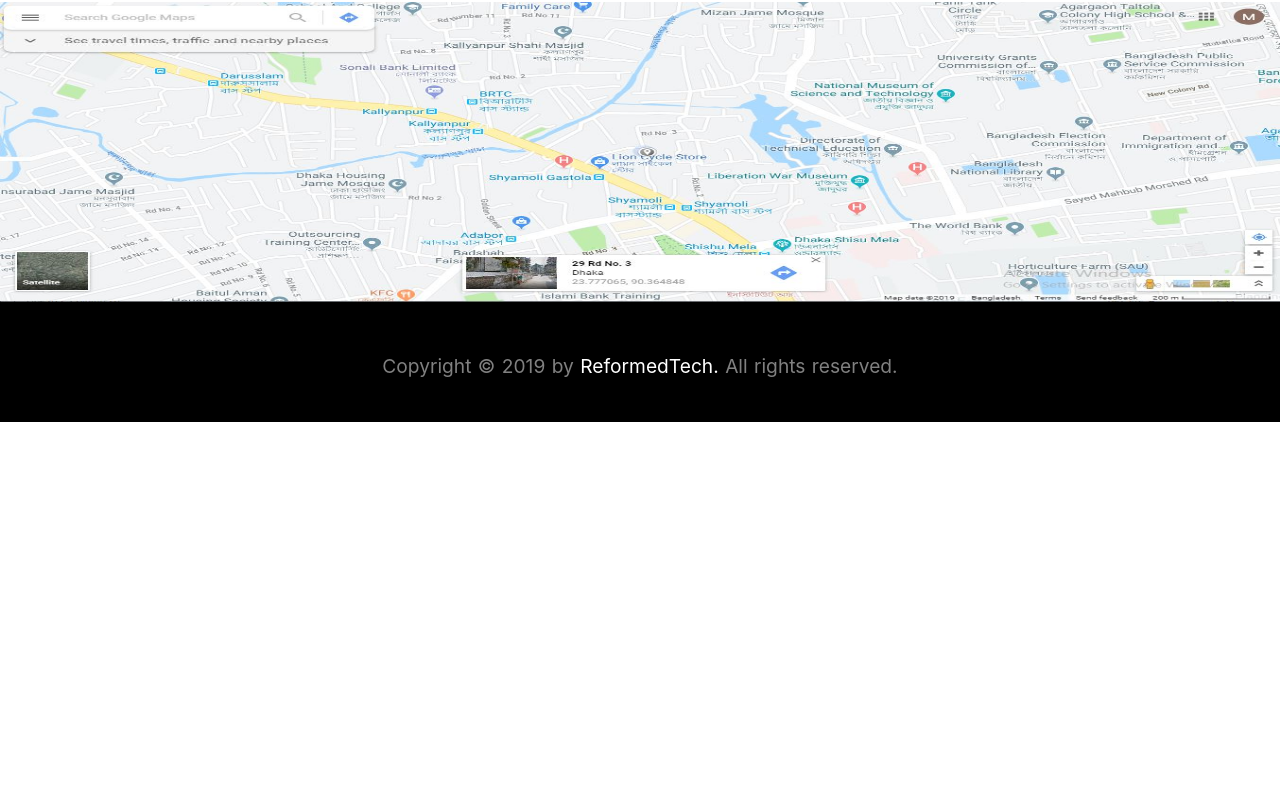
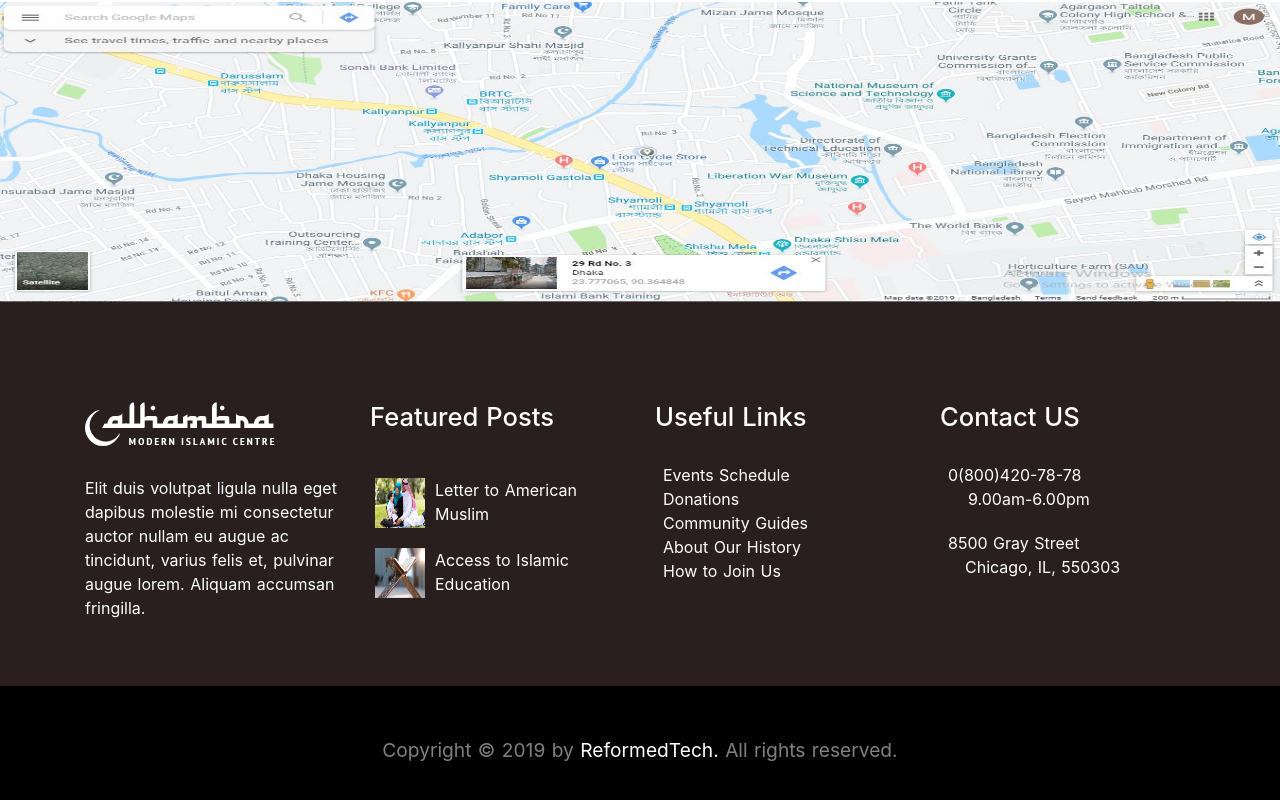
Before and after one commit to zakariarony/iccmw, a Nuxt app: page / in a window 1280 px wide. Shown: the part 2204-3004 px from the top of the page. Before the commit the page ends 2626 px from the top, so only its background shows below. Built offline with nearby package versions, Linux system fonts and the light colour scheme.

Commit message:
code updated

```diff
--- a/components/Footer.vue
+++ b/components/Footer.vue
@@ -1,5 +1,5 @@
 <template>
-    <div><!--
+    <div>
         <footer class="footer__Bg-color">
   <section class="container">
     <div class="row">
@@ -62,7 +62,7 @@
       </div>
     </div>
   </section>
-</footer>-->
+</footer>
 
 <div class="footerHead">
   <p class="footerHead__description">Copyright © 2019 by <a href="#">ReformedTech.</a> All rights reserved.</p>
```
Also changed, not shown: components/Contact.vue (+4 -4 lines), components/Map.vue (indentation only).
